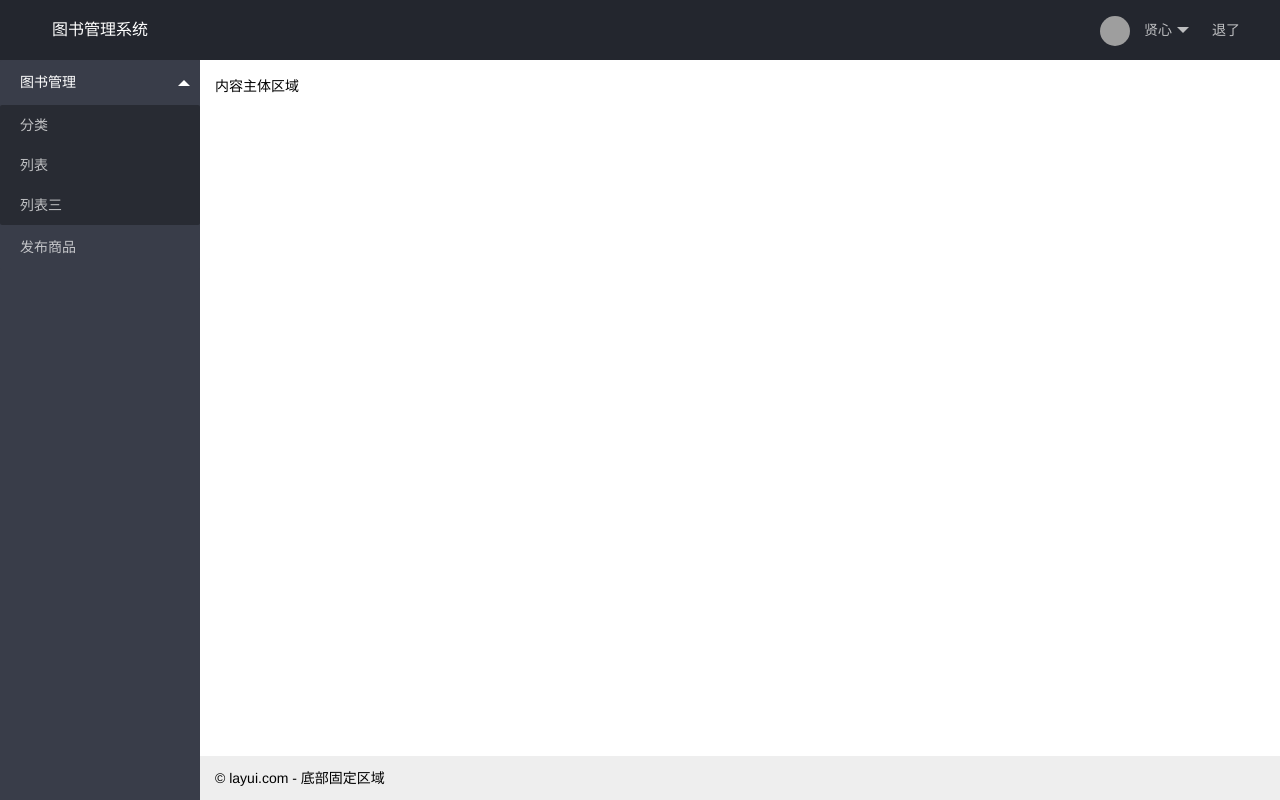
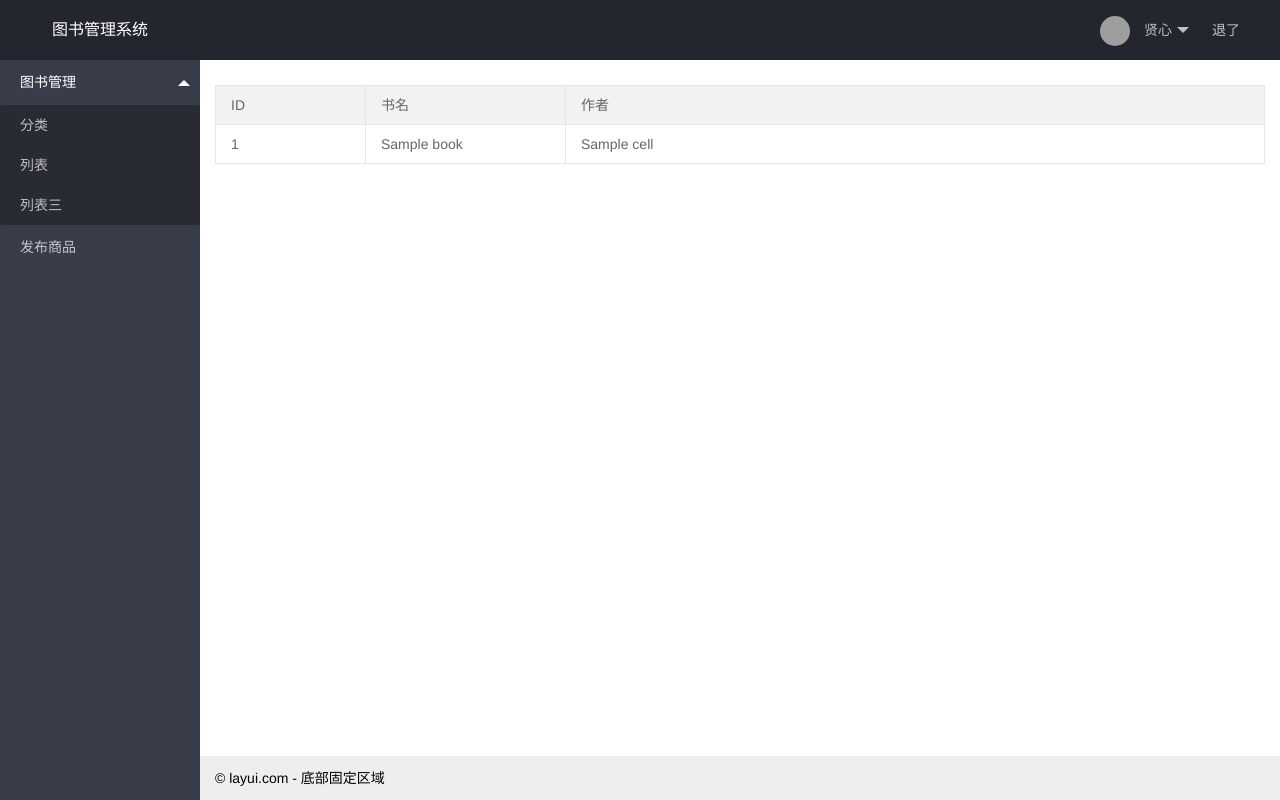
Before and after one commit to yangcg1990/first, a Django app: template first/bookLibrary/templates/bookLibrary/book/list.html in a window 1280 px wide. Run offline with Django 3.2, Linux system fonts and the light colour scheme; the template is opened without the code that fills it: most values are stand-ins (such as "Sample title", 1, 10 or a date in 2020); grey boxes are pictures that could not be loaded.

Commit message:
类视图学习

```diff
--- /dev/null
+++ b/first/bookLibrary/forms.py
@@ -0,0 +1 @@
+from django import forms
--- a/first/bookLibrary/models.py
+++ b/first/bookLibrary/models.py
@@ -5,15 +5,17 @@ from bookLibrary.models_base import BaseModel, NotDeleteManager
 
 # Create your models here.
 class Book(BaseModel):
+    """书本"""
     name = models.CharField(max_length=64, default='', help_text='书名')
     publish_date = models.CharField(max_length=64, default='', help_text='出版日期')
-    author = models.ManyToManyField('Author', help_text='作者')
+    author = models.ForeignKey('Author', null=True, on_delete=models.SET_NULL, help_text='作者')
 
     objects = models.Manager
     notDeleteManager = NotDeleteManager()
 
 
 class Author(BaseModel):
+    """作者"""
     name = models.CharField(max_length=32, default='', help_text='作者名字')
     age = models.IntegerField(default=0, help_text='作者年龄')
     sex = models.CharField(max_length=16, default='女', help_text='性别')
--- /dev/null
+++ b/first/bookLibrary/templates/bookLibrary/book/add.html
@@ -0,0 +1 @@
+{% extends 'bookLibrary/book/base.html' %}
--- a/first/bookLibrary/templates/bookLibrary/book/list.html
+++ b/first/bookLibrary/templates/bookLibrary/book/list.html
@@ -1 +1,30 @@
 {% extends 'bookLibrary/book/base.html' %}
+{% block workspace %}
+    <table class="layui-table">
+        <colgroup>
+            <col width="150">
+            <col width="200">
+            <col>
+        </colgroup>
+        <thead>
+        <tr>
+            <th>ID</th>
+            <th>书名</th>
+            <th>作者</th>
+        </tr>
+        </thead>
+        <tbody>
+        {% for book in book_list %}
+            <tr>
+                <td>{{ book.id }}</td>
+                <td>{{ book.name }}</td>
+                <td>
+                    {% for cell in book.author.all %}
+                        {{ cell.name }}
+                    {% endfor %}
+                </td>
+            </tr>
+        {% endfor %}
+        </tbody>
+    </table>
+{% endblock %}
--- a/first/first/settings.py
+++ b/first/first/settings.py
@@ -37,7 +37,7 @@ INSTALLED_APPS = [
     'django.contrib.staticfiles',
     # 我的APP
     'bookLibrary',
-    'layui',
+    # 'layui',
 ]
 
 MIDDLEWARE = [
```
Also changed, not shown: first/bookLibrary/migrations/0002_auto_20180706_2246.py (added).
